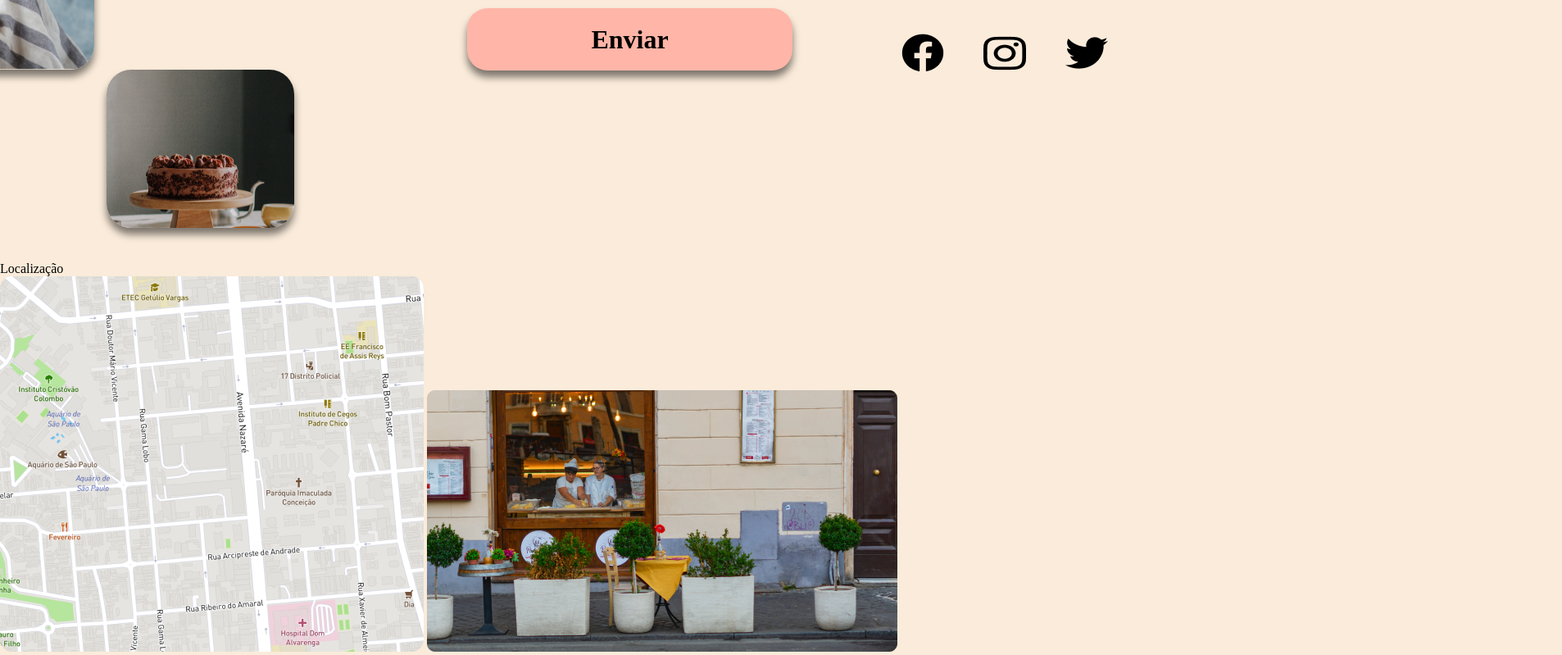
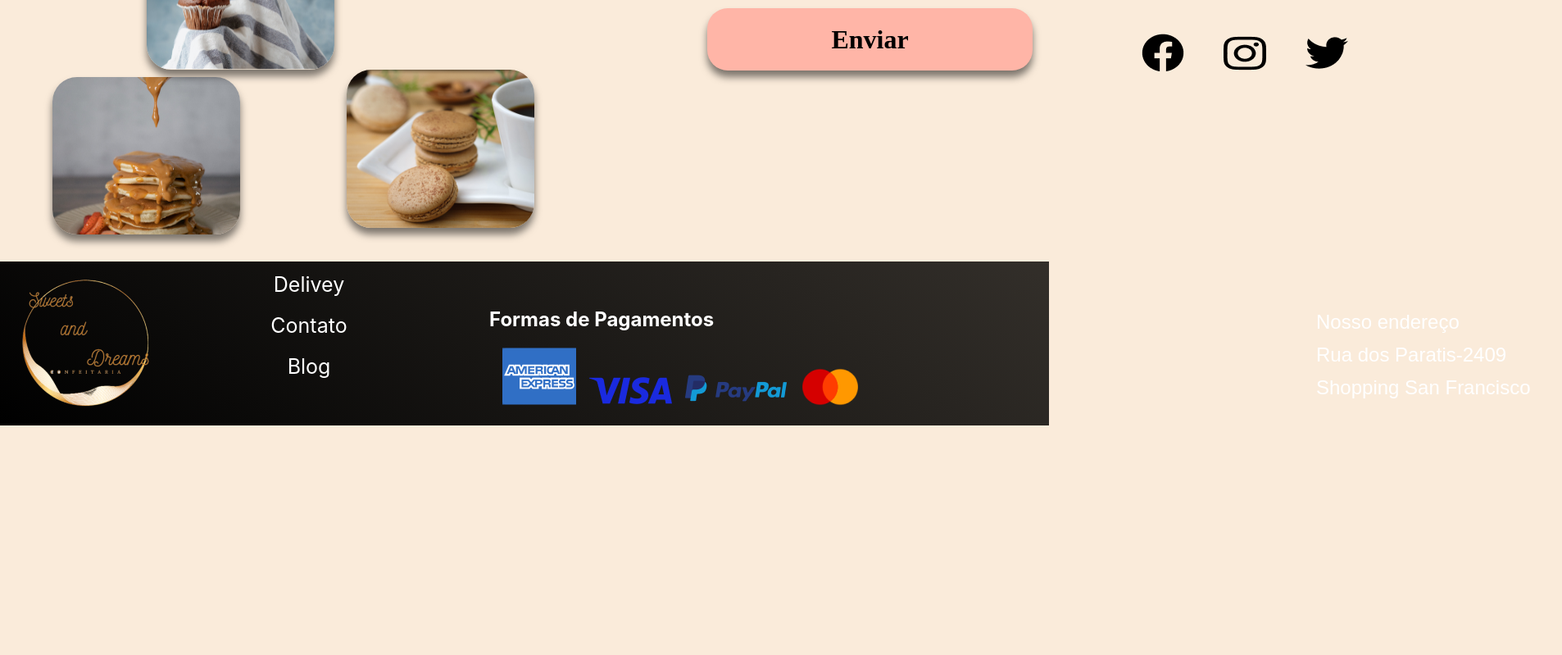
Before and after one commit to 2023-senai-sp-ford-enter/t3-codeplay-websiteConfeitaria, a plain HTML site: page contato.html in a window 1280 px wide. Shown: the part 830-1629 px from the top of the page at 82% size, 1906 px wide, since content can reach past the window. After the commit the page ends 1349 px from the top, so only its background shows below. Drawn offline with Linux system fonts and the light colour scheme; a web font is replaced by a local one.

Commit message:
finalizacao certa pag contato

```diff
--- a/contato.html
+++ b/contato.html
@@ -4,6 +4,7 @@
     <meta charset="UTF-8">
     <meta name="viewport" content="width=device-width, initial-scale=1.0">
     <link rel="stylesheet" href="css/contato.css">
+    <link rel="shortcut icon" href="img/icons8-cupcake-100.png" type="image/x-icon">
 
     <title>Contato</title>
 
@@ -18,10 +19,10 @@
         </div>
         <nav>
             <ul>
-              <a href="">  <li>Home  </li></a>
-              <a href="">   <li>Contato </li></a>
-              <a href=""><li>Blog  </li></a>
-              <a href=""><li>Sobre nos</li></a>
+              <a href="index.html"> <li>Home</li></a>
+              <a href="contato.html"><li>Contato </li></a>
+              <a href="blog.html"><li>Blog </li></a>
+              <a href="sobrenos.html"><li>Sobre nós</li></a>
 
             </ul>
         </nav>
@@ -41,10 +42,18 @@
     <div class="img-doces">
 
     <img id="doce1" src="img/pexels-diana-light-7296683 1.png" alt="">
-    <img id="doce2" src="img/pexels-anete-lusina-4792398 1.png" alt="">
-    <img id="doce3" src="img/pexels-marta-dzedyshko-6341564 2.png" alt="">
+
+    <img id="doce3-2" src="img/pexels-monstera-7144553 1.png" alt="">
 
     </div>
+
+    <div class="img-doces">
+
+        <img id="doce1" src="img/pexels-diana-light-7296683 1.png" alt="">
+        <img id="doce2" src="img/pexels-anete-lusina-4792398 1.png" alt="">
+        <img id="doce3" src="img/pexels-acharaporn-kamornboonyarush-1028718 1.png" alt="">
+
+        </div>
 
 
 
@@ -85,27 +94,50 @@
 </div>
 
 
+<footer>
+    <section class="logo_rodape">
+        <img src="img/Gold_Luxury_Initial_Circle_Logo__1_-removebg-preview 2.png" alt="">
+    </section>
+    <section id="rodape">
+        <ul id="lista_rodape">
+            <li>Delivey</li>
+            <li>Contato</li>
+            <li>Blog</li>
+        </ul>
+        <section id="Pagamentos">
+           <div id="caixa">
+            <h1>Formas de Pagamentos</h1>
+           </div>
+            <div class="icones_pagamentos1">
+                <img src="img/image 1.png" alt="">
+            </div>
+            <div class="icones_pagamentos2">
+                  <img src="img/image 2.png" alt="">
+            </div>
 
-<section>
+            <div class="icones_pagamentos3">
+                <img src="img/image 3.png" alt="">
+            </div>
 
-    <div class="localizacao">
+            <div class="icones_pagamentos4">
+                <img src="img/image 4.png" alt="">
 
-    <p class="titulo-localizacao">Localização</p>
+            </div>
+
+        </section>
+
+        <section id="Endereço">
+            <ul class="lista_endereço">
+                <li>Nosso endereço</li>
+                <li>Rua dos Paratis-2409 </li>
+                <li>Shopping San Francisco</li>
+            </ul>
+        </section>
+
+    </section>
 
 
-    </div>
-
-
-    <div class="flex-localizacao">
-
-        <img class="mapa" src="img/Mapsicle Map.png" alt="">
-
-        <img class="vitrine" src="img/pexels-oscar-ruiz-14527871 1.png" alt="">
-
-
-    </div>
-
-</section>
+ </footer>
 
 
 </body>
--- a/css/contato.css
+++ b/css/contato.css
@@ -38,8 +38,12 @@ nav{
 nav a:hover{
     background-color: black;
     border-radius: 10px;
-    transition: 1.5s;
+    transition: 1.2s;
     opacity: 80%;
+    border:#cf9a8f solid 2px;
+    transform: scale(1.1);
+    box-shadow: 0 0 1.2em #eb5538, 0 0 1.2em #cf9a8f,
+    0 0 1.2em #a82d14;
 }
 
 
@@ -177,7 +181,7 @@ h2{
     margin-left: 130px;
     margin-top: 210px;
 }
-#doce3:hover{
+#doce3-2:hover{
     transform: scale(1.1);
     transition: 1.1s;
     border-radius: 40px;
```
